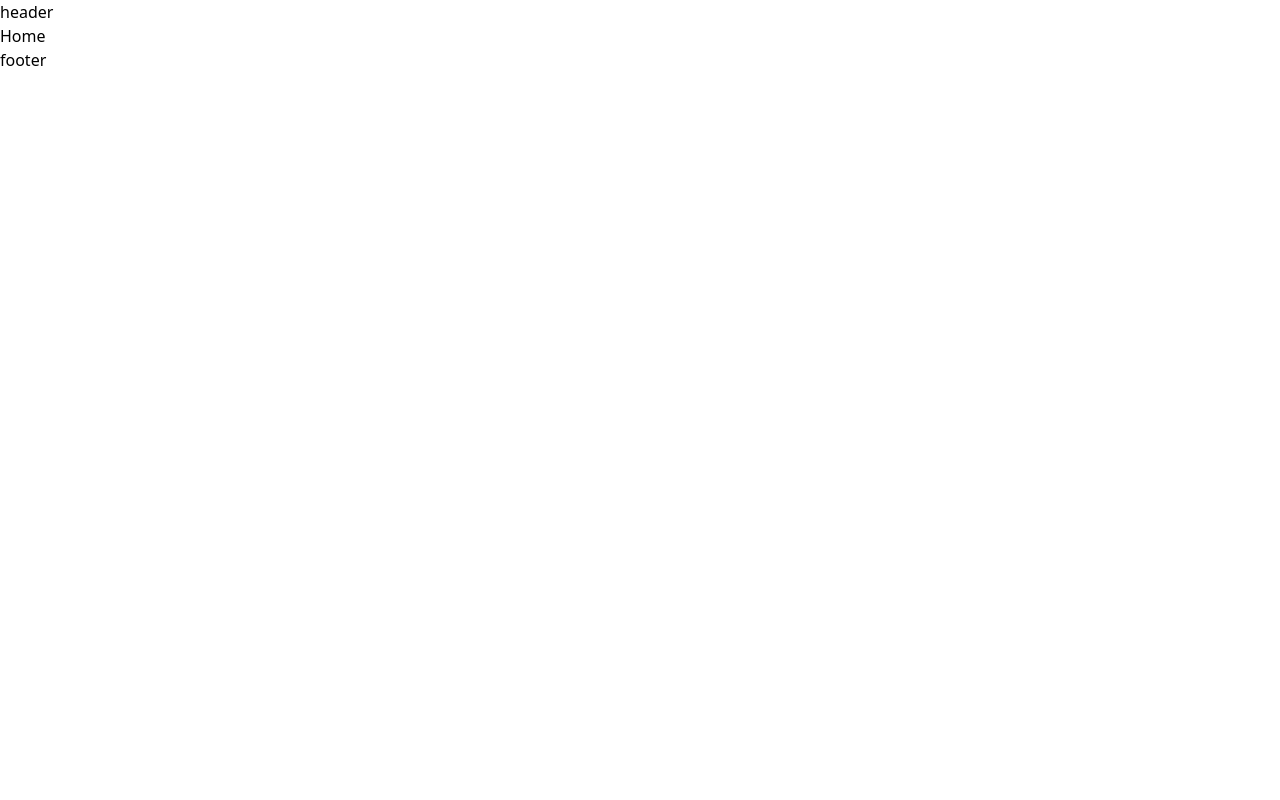
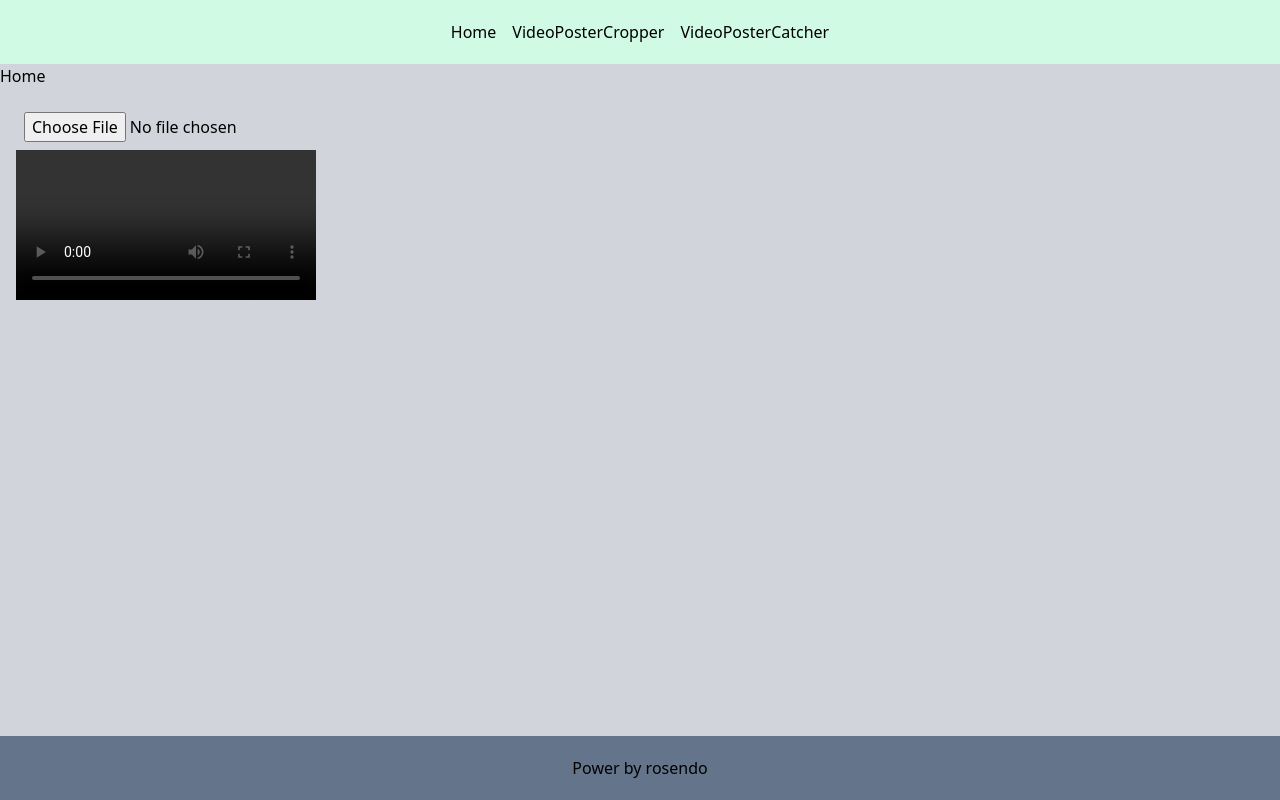
Before and after one commit to rosendolu/react-components, a React (Vite) app: page / in a window 1280 px wide. Built offline with nearby package versions, Linux system fonts and the light colour scheme.

Commit message:
feat: video poster cropper

```diff
--- a/index.html
+++ b/index.html
@@ -7,7 +7,7 @@
     <title>React Components</title>
   </head>
   <body>
-    <div id="root" class="min-h-screen"></div>
+    <div id="root" class="min-h-screen bg-gray-300"></div>
     <script type="module" src="/src/main.tsx"></script>
   </body>
 </html>
--- a/src/App.tsx
+++ b/src/App.tsx
@@ -2,11 +2,35 @@ import { Outlet } from 'react-router-dom';
 import './App.css';
 
 function App() {
+  const features = [
+    {
+      title: 'Home',
+      path: '/',
+    },
+    {
+      title: 'VideoPosterCropper',
+      path: 'videopostercropper',
+    },
+    {
+      title: 'VideoPosterCatcher',
+      path: 'videopostercacher',
+    },
+  ];
   return (
     <div>
-      <header>header</header>
-      <Outlet></Outlet>
-      <footer>footer</footer>
+      <header className="fixed left-0 right-0 top-0 flex h-16 items-center justify-center bg-emerald-100">
+        {features.map(item => (
+          <div key={item.path} className="p-2">
+            <a href={item.path}>{item.title}</a>
+          </div>
+        ))}
+      </header>
+      <div className="pb-16 pt-16">
+        <Outlet></Outlet>
+      </div>
+      <footer className="fixed bottom-0 left-0 right-0 flex h-16 items-center justify-center bg-slate-500">
+        <span>Power by rosendo</span>
+      </footer>
     </div>
   );
 }
--- /dev/null
+++ b/src/components/videoPosterCacher.tsx
@@ -0,0 +1,97 @@
+import { useRef, useState } from 'react';
+
+export default function VideoPosterCacher() {
+  const [list, setList] = useState<string[]>([]);
+  const uploadRef = useRef() as any;
+  const [src, setSrc] = useState('');
+
+  const capturePoster = () => {
+    if (!uploadRef.current.files.length) {
+      alert('Please Upload Video First!');
+    }
+    // const canvas = document.createElement('canvas');
+    const video = document.getElementById('video') as any;
+
+    const canvas = document.getElementById('canvas') as any;
+    canvas.width = video.videoWidth;
+    canvas.height = video.videoHeight;
+    console.log('video,width,height', video);
+
+    const ctx = canvas.getContext('2d') as any;
+
+    const posters: string[] = [];
+    // Capture the first poster at 0 seconds
+    ctx.drawImage(video, 0, 0, canvas.width, canvas.height);
+    posters.push(canvas.toDataURL('image/png'));
+
+    // Capture the second poster at 50% of the video's duration
+    const halfwayTime = video.duration / 2;
+    video.currentTime = halfwayTime;
+    video.pause();
+    ctx.drawImage(video, 0, 0, canvas.width, canvas.height);
+    posters.push(canvas.toDataURL('image/png'));
+
+    // Capture the third poster at 90% of the video's duration
+    const ninetyPercentTime = video.duration * 0.9;
+    video.currentTime = ninetyPercentTime;
+    video.pause();
+    ctx.drawImage(video, 0, 0, canvas.width, canvas.height);
+    posters.push(canvas.toDataURL('image/png'));
+    setList(posters);
+  };
+
+  const afterUpload = () => {
+    setSrc(URL.createObjectURL(uploadRef.current.files[0]));
+    // capturePoster();
+  };
+
+  return (
+    <div>
+      <div>
+        <h2>Upload Video</h2>
+        <input
+          type="file"
+          accept="video/*"
+          style={{
+            width: '500px',
+            height: '20px',
+            border: '1px solid blue',
+          }}
+          onChange={afterUpload}
+          placeholder="Click to upload your video!"
+          ref={uploadRef}
+        />
+      </div>
+      {src && (
+        <>
+          <h2>上传的视频文件</h2>
+          <video
+            id="video"
+            key={src}
+            // onCanPlay={capturePoster}
+            controls
+            src={src}
+            style={{ width: '250px', height: '250px' }}
+          />
+        </>
+      )}
+      <br />
+      {/* <button onClick={capturePoster}>截取封面</button> */}
+      <h2>截取的视频封面图片</h2>
+      <canvas id="canvas" style={{ outline: '1px solid red' }}></canvas>
+      {list.map((src, i) => (
+        <img
+          src={src}
+          key={i}
+          style={{
+            margin: '10px',
+            outline: '1px solid blue',
+            width: '100px',
+            height: '100px',
+            background: 'gray',
+          }}
+        />
+      ))}
+    </div>
+  );
+}
--- /dev/null
+++ b/src/components/videoPosterCropper.tsx
@@ -0,0 +1,76 @@
+import React, { useRef, useState } from 'react';
+
+type Poster = {
+  url: string;
+  time: number;
+};
+
+export default function VideoPosterCropper() {
+  const videoRef = useRef<HTMLVideoElement>(null);
+  const [posters, setPosters] = useState<Poster[]>([]);
+
+  const handleVideoChange = (event: React.ChangeEvent<HTMLInputElement>) => {
+    if (event.target.files && event.target.files.length > 0) {
+      const file = event.target.files[0];
+      const videoUrl = URL.createObjectURL(file);
+      if (videoRef.current) {
+        videoRef.current.src = videoUrl;
+        videoRef.current.play();
+      }
+    }
+  };
+
+  async function capturePoster() {
+    const video = videoRef.current;
+    console.log('capture poster ', video?.videoWidth, video?.videoHeight, video?.duration);
+    if (video) {
+      const interval = video.duration / 4;
+      const times = [interval, interval * 2, interval * 3];
+      const canvas = document.createElement('canvas');
+      const ctx = canvas.getContext('2d');
+      const srcSet: any[] = [];
+      if (ctx) {
+        canvas.width = video.videoWidth;
+        canvas.height = video.videoHeight;
+        for (let time of times) {
+          video.currentTime = time;
+          // video.pause();
+          await sleep(time * 10);
+          ctx.drawImage(video, 0, 0, canvas.width, canvas.height);
+          const posterUrl = canvas.toDataURL();
+          srcSet.push({ url: posterUrl, time: time });
+        }
+      }
+      setPosters(srcSet);
+    }
+  }
+
+  console.log('render');
+
+  return (
+    <div className="p-4">
+      <input type="file" accept="video/*" className="p-2" onChange={handleVideoChange} />
+      <br />
+      <video ref={videoRef} controls onLoadedData={capturePoster} />
+      <br />
+      {posters.map(poster => (
+        <div key={poster.time} className="relative">
+          <div className="text-center text-lg font-bold">{poster.time}</div>
+          <img className="block" src={poster.url} alt={`Poster at ${poster.time}`} />
+        </div>
+      ))}
+    </div>
+  );
+}
+
+// FIXME
+// 1. 重复渲染的问题
+// 2. 视频没加载完成，导致截取的图片是刚开始的第一帧
+
+async function sleep(time: number) {
+  return new Promise((resolve, reject) => {
+    setTimeout(() => {
+      resolve(time);
+    }, time);
+  });
+}
--- a/src/pages/home.tsx
+++ b/src/pages/home.tsx
@@ -1,3 +1,10 @@
+import VideoPosterCropper from '../components/videoPosterCropper';
+
 export default function Home() {
-  return <div>Home</div>;
+  return (
+    <div>
+      <h2>Home</h2>
+      <VideoPosterCropper></VideoPosterCropper>
+    </div>
+  );
 }
```
Also changed, not shown: src/routes/index.tsx (+10 -0 lines).
